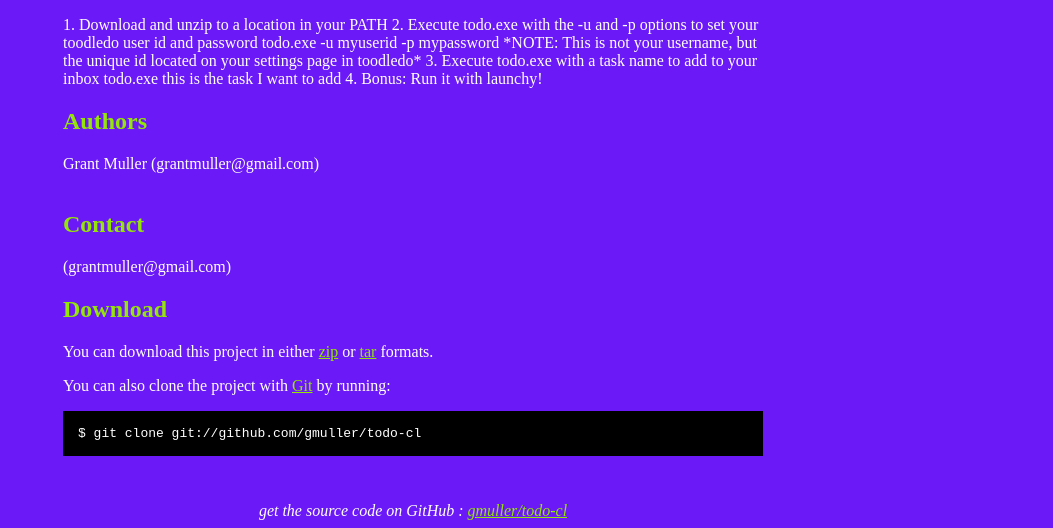
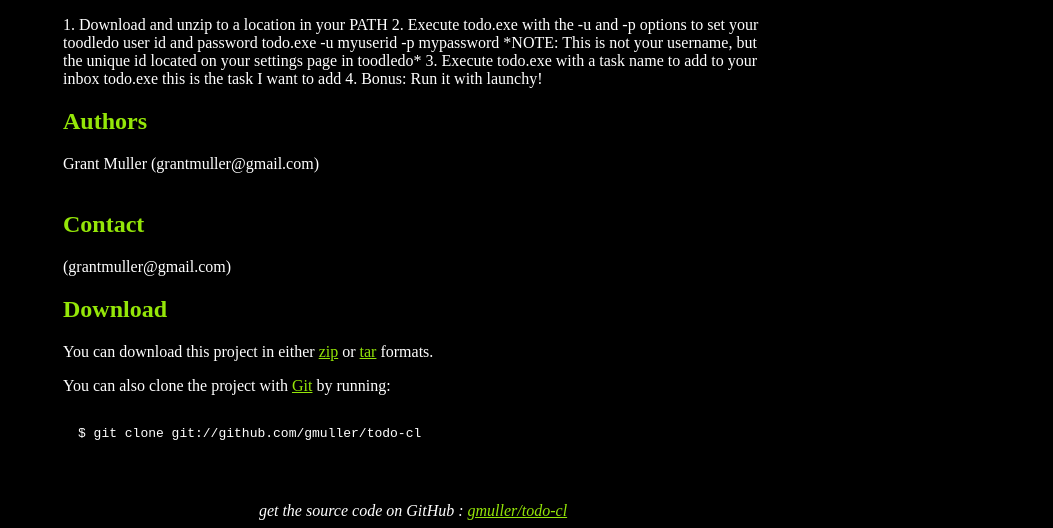
Before and after one commit to gmuller/todo-cl, a plain HTML site: page index.html in a window 1280 px wide. Shown: the part 348-876 px from the top of the page, without its empty margins (227-1280 px from the left). Drawn offline with Linux system fonts and the light colour scheme.

Commit message:
Edited index.html via GitHub

```diff
--- a/index.html
+++ b/index.html
@@ -8,7 +8,7 @@
   <style type="text/css">
     body {
       margin-top: 1.0em;
-      background-color: #6b19f7;
+      background-color: #000;
       font-family: "Helvetica,Arial,FreeSans";
       color: #ffffff;
     }
```
